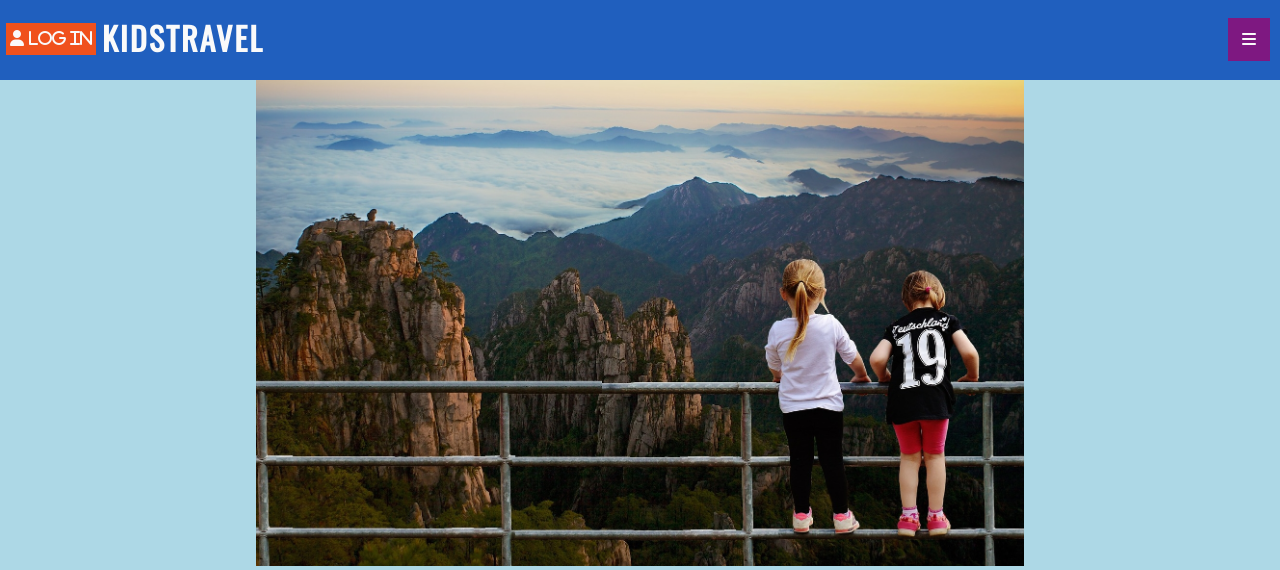
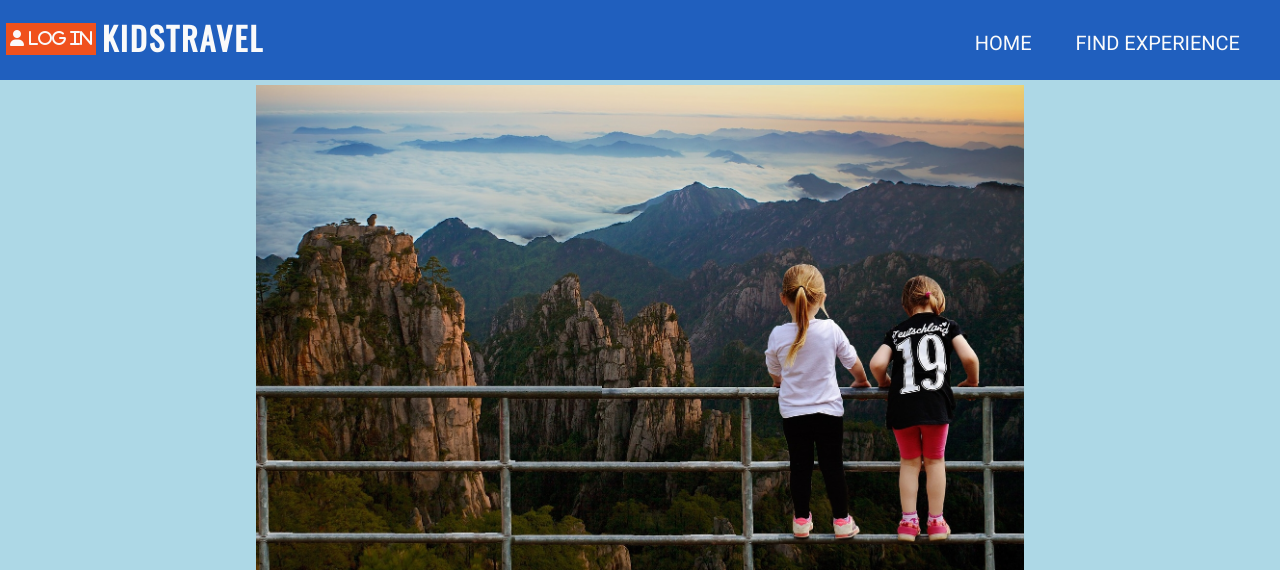
Before and after one commit to Lasserini/kidstravelp4, a Django app: page / in a window 1280 px wide. Shown: the top 570 px of the page. Run offline with Django 3.2, Linux system fonts and the light colour scheme; some libraries are stand-ins or nearby versions.

Commit message:
Add desktop nav bar styling

```diff
--- a/static/css/style.css
+++ b/static/css/style.css
@@ -66,6 +66,10 @@ header h1 {
     background-color:#078b2f;
     border: solid 1.5px;
     border-color: black;
+}
+
+#desktop_nav {
+    display: none;
 }
 
 .topnav {
@@ -403,7 +407,34 @@ footer ul {
     text-transform: none;
 }
 
-/* Media Queries 900px and up */
+/* Media Queries for 600px screen width and up */
+@media only screen and (min-width: 600px) {
+    .topnav {
+        display: none;
+    }
+
+    #desktop_nav {
+        display: block;
+        float: right;
+    }
+
+    #desktop_nav a {
+        text-decoration: none;
+        color:#fafafa;
+        margin-right: 40px;
+        font-size: 20px;
+        position: relative;
+        top: -30px;
+        text-transform: uppercase;
+        font-weight: 500;
+    }
+
+    #desktop_nav a:hover {
+        color:#f0511c;
+    }
+}
+
+/* Media Queries for 900px screen width and up */
 @media only screen and (min-width: 900px) {
     /* Index Page */
     #hero_container {
--- a/templates/base.html
+++ b/templates/base.html
@@ -26,6 +26,11 @@
         </a>
         {% endif %}
         <a href="{% url 'home' %}"><h1>KidsTravel</h1></a>
+        <!-- Navigation links for larger devices -->
+        <div id="desktop_nav">
+            <a href="{% url 'home' %}">Home</a>
+            <a href="{% url 'results' %}">Find Experience</a>
+        </div>
         <!-- Responsive Nav Bar code inspired by https://www.w3schools.com/howto/howto_js_mobile_navbar.asp -->
         <div class="topnav">
             <!-- Navigation links (hidden by default) -->
@@ -35,7 +40,7 @@
             </div>
               <!-- Nav Bar Toggle -->
             <a href="javascript:void(0);" id="nav_bar_toggle" onclick="navBarToggle()">
-            <i class="fa fa-bars"></i>
+                <i class="fa fa-bars"></i>
             </a>
     </header>
 
```
